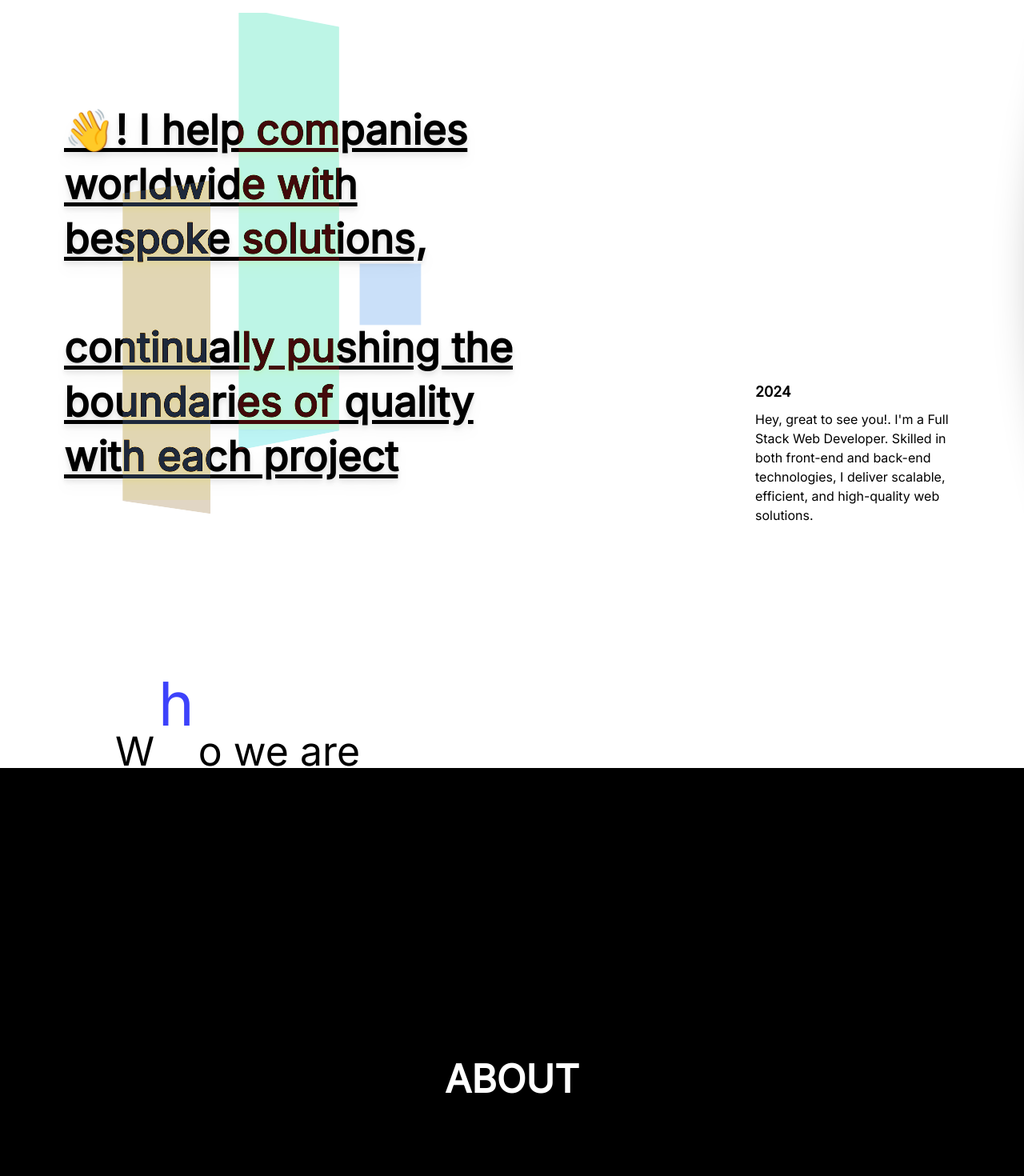
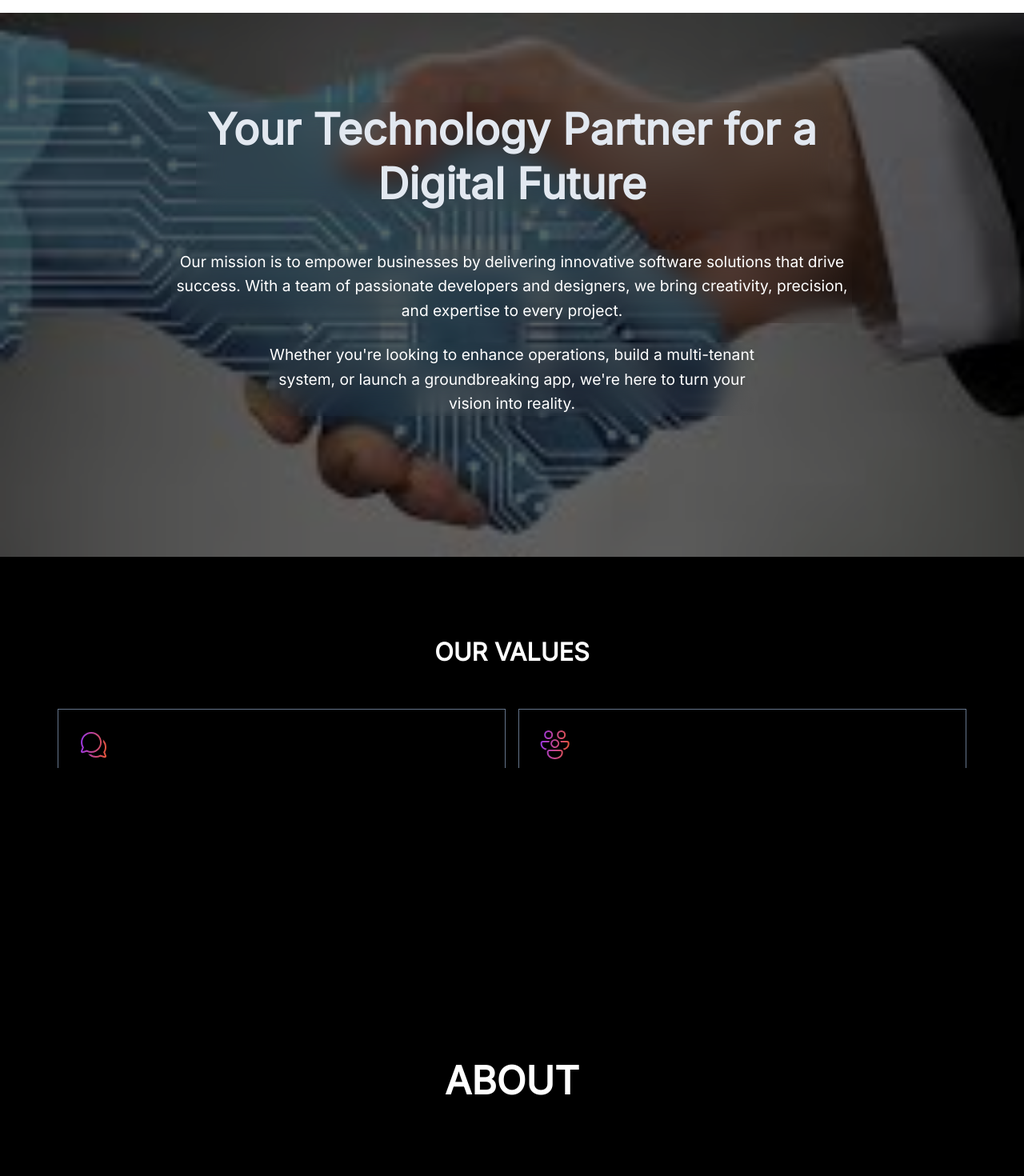
Before and after one commit to Abdullahhost/my-portfolio, a Next.js app: page /about in a window 1280 px wide. Shown: the part 80-1550 px from the top of the page at 80% size. Built offline with nearby package versions, Linux system fonts and the light colour scheme.

Commit message:
about page design

```diff
--- a/app/about/page.tsx
+++ b/app/about/page.tsx
@@ -11,6 +11,7 @@ import AboutBanner from "../components/about/AboutBanner"
 import AboutMe from "../components/about/AboutMe"
 import AboutMyServices from "../components/about/AboutMyServices"
 import { Metadata } from "next"
+import AboutValues from "../components/about/AboutValues"
 export const metadata: Metadata = {
   title: "About - Page",
   description: "I help companies worldwide with bespoke solutions, continually pushing the boundaries of quality with each project",
@@ -34,6 +35,7 @@ const About = () => {
               <ul className="hidden lg:flex items-center gap-10">
                 <MenuItem linkName={"Home"} />
                 <MenuItem linkName={"About"} />
+                <MenuItem linkName={"Project"} />
                 <MenuItem linkName={"Contact"} />
               </ul>
 
@@ -49,6 +51,7 @@ const About = () => {
 
       <main>
         <AboutBanner />
+        <AboutValues />
         <AboutMe />
         <AboutMyServices />
       </main>
--- a/app/components/about/AboutBanner.tsx
+++ b/app/components/about/AboutBanner.tsx
@@ -1,40 +1,19 @@
+
 
 
 const AboutBanner = () => {
     return (
-        <section
-            className="bg-white pb-10 pt-16 px-8 md:pt-28 md:pb-16 md:px-20 w-full h-fit min-h-[calc(100vh_-_96px)]
-                  lg:min-h-[calc(100vh_-_96px)] overflow-hidden flex justify-between
-                 flex-wrap lg:flex-nowrap lg:gap-0 gap-20">
-            <div className="relative w-full">
+        <section className=" relative w-full h-[85vh] px-4 md:px-8 flex items-center flex-col justify-center lg:justify-start text-white py-16 backgroundImage">
 
-                <div className="absolute top-[20%] left-[70px] w-28 h-[50vh]
-                bg-slate-800 backdrop-sepia rotateFor3d mix-blend-difference z-20"></div>
-
-                <div className="absolute top-[-20%] left-[220px] w-32 h-full animate-pulse
-                 bg-red-950 backdrop-sepia mix-blend-difference  rotateFor3dReverse z-20"></div>
-
-                <div className="absolute bottom-[50%] right-[50%] w-12 h-12 animate-ping
-              mix-blend-difference  bg-yellow-800"></div>
-
-                <h2 className="text-[7vw] lg:text-[5vw] xl:text-[4vw] underline
-              underline-offset-4  leading-[5vh] md:leading-[7.5vh] lg:leading-[8.5vh]
-              text-black font-bold h-full w-full lg:max-w-[65%] drop-shadow-lg ">
-
-                    👋! I help companies worldwide with bespoke solutions,<br /><br /> continually pushing the boundaries of quality with each project
-
-                </h2>
-            </div>
-            <div className="flex flex-col justify-end items-start gap-4 lg:gap-2 max-w-full
-                md:max-w-[50%] lg:max-w-[20vw]">
-                <h2 className="text-6xl font-bold"> <small className=" text-xl lg:text-lg"> 2024</small ></h2>
-                <p>Hey, great to see you!. I'm a Full Stack Web Developer. Skilled in both front-end and back-end technologies, I deliver scalable, efficient, and high-quality web solutions. </p>
-            </div>
-
-
-
+            <h2 className="text-[9vw] backdrop-blur-lg my-4 lg:my-12 leading-[11vw] md:text-[5.2vw] md:leading-[6vw] lg:text-[4.2vw] lg:leading-[5.3vw] font-bold w-full lg:w-[65%]  text-slate-200 text-center">Your Technology Partner for a Digital Future</h2>
+            <h4 className="w-full text-center backdrop-blur-lg  lg:w-[70%] text-md md:text-xl lg:text-[1.5vw] lg:leading-[2.4vw]">Our mission is to empower businesses by delivering innovative software solutions that drive success. With a team of passionate developers and designers, we bring creativity, precision, and expertise to every project.
+            </h4><br />
+            <h3 className="w-full text-center backdrop-blur-lg  lg:w-[50%] text-md md:text-xl lg:text-[1.5vw] lg:leading-[2.4vw]">Whether you're looking to enhance operations, build a multi-tenant system, or launch a groundbreaking app, we're here to turn your vision into reality.</h3>
         </section>
     )
 }
 
 export default AboutBanner
+
+
+// https://diffco.us/about-us/
--- a/app/components/about/AboutMe.tsx
+++ b/app/components/about/AboutMe.tsx
@@ -9,7 +9,7 @@ const AboutMe = () => {
     return (
         <section className="w-full pt-12 px-8 md:pt-40 md:px-20  bg-white">
             <div className="px-0 lg:px-[5vw]">
-                <h2 className="relative text-[10vw] py-8 lg:pb-24 leading-9 md:text-[7vw] lg:text-[3.9vw]">
+                <h2 className="relative text-[8vw] py-8 lg:pb-24 leading-9 md:text-[5vw] lg:text-[3.9vw]">
                     <span className="-rotate-[0deg] inline-block">W</span>
                     <span className="inline-block text-deasign text-[14vw] md:text-[9vw] lg:text-[5.9vw] text-[#3D42FB]">h</span>
                     <span>o</span>
@@ -27,19 +27,19 @@ const AboutMe = () => {
 
                 <div className="px-0 lg:px-[5vw]">
                     <strong className="text-[30px] font-medium inline-block rotate-90"> → </strong>
-                    <p className="text-[6vw]  leading-normal md:leading-9 md:text-[3vw] lg:text-[1.9vw]" >
+                    <p className="text-[4vw]  leading-normal md:leading-9 md:text-[3vw] lg:text-[1.9vw] lg:leading-[3vw] xl:leading-[2.5vw] " >
 
-                        I'm Expert in full-stack MERN development, focusing on performance, scalability, and exceptional user experiences.
+                        We are Expert in full-stack MERN development, focusing on performance, scalability, and exceptional user experiences.
 
                     </p>
                     <div className={`${showDetails ? " h-[250px]" : "h-0"} transition-all duration-700 relative overflow-hidden w-full`}>
 
-                        <p className={`${showDetails ? "text-md" : "text-[50px]"} absolute top-0 left-0 w-full h-full mt-10 pointer-events-none transition-all duration-700`}> As a passionate MERN stack developer, I specialize in crafting dynamic, high-performance web applications.
+                        <p className={`${showDetails ? "text-md" : "text-[50px]"} absolute top-0 left-0 w-full h-full mt-10 pointer-events-none transition-all duration-700`}> As a passionate MERN stack developer, We specialize in crafting dynamic, high-performance web applications.
                             With a deep understanding of MongoDB, Express.js, React.js, and Node.js,
-                            I build seamless full-stack solutions that prioritize scalability, efficiency, and user experience.
-                            My expertise spans from designing robust backend architectures to developing intuitive front-end interfaces,
+                            we build seamless full-stack solutions that prioritize scalability, efficiency, and user experience.
+                            our expertise spans from designing robust backend architectures to developing intuitive front-end interfaces,
                             ensuring every project is both functional and visually compelling.
-                            I am committed to continuous learning,
+                            we are committed to continuous learning,
                             leveraging the latest technologies and best practices to deliver
                             innovative solutions that drive growth and exceed expectations.</p>
                         <div className={`w-full ${showDetails ? "h-0" : "h-[250px]"} duration-700 transition-all backdrop-blur-lg absolute bottom-0 left-0`}>
@@ -50,11 +50,11 @@ const AboutMe = () => {
                 </div>
                 <div>
                     <Image
-                        className=" min-w-full md:min-w-[400px] md:max-w-[500px] h-full"
+                        className=" min-w-full md:min-w-[400px] object-cover md:max-w-[500px] h-full"
                         alt="About Image"
                         width={1000}
                         height={1000}
-                        src={"/portfolio.png"}
+                        src={"/teamImage.jpg"}
                     />
                 </div>
             </div>
--- /dev/null
+++ b/app/components/about/AboutValues.tsx
@@ -0,0 +1,43 @@
+import React from 'react'
+
+const AboutValues = () => {
+    return (
+        <div className='w-full text-white bg-black  controlLargeScreen p-4 md:p-8 lg:p-12 lg:pb-24'>
+            <h2 className='text-[5.3vw] md:text-[2.9vw] text-center lg:text-[2.4vw] font-bold uppercase my-12'>Our Values</h2>
+            <div className='w-full grid grid-cols-1 lg:grid-cols-2 gap-4'>
+                <div className="p-4 lg:p-6 border cursor-pointer bgGradientForValueBox transition-all border-slate-500">
+                    <div>
+                        <svg xmlns="http://www.w3.org/2000/svg" width="40" height="40" fill="none"><path d="M17.077 4c-7.18 0-13 5.82-13 13 0 2.302.599 4.467 1.65 6.344l-1.591 4.164c-.587 1.535.825 3.083 2.407 2.64l4.975-1.393A12.953 12.953 0 0017.077 30c7.18 0 13-5.82 13-13s-5.82-13-13-13zm-11 13c0-6.075 4.924-11 11-11 6.075 0 11 4.925 11 11s-4.925 11-11 11a10.95 10.95 0 01-5.005-1.201l-.348-.179-5.72 1.602 1.938-5.071-.257-.42A10.944 10.944 0 016.077 17zm16.925 19a12.97 12.97 0 01-9.854-4.52c1.127.305 2.305.482 3.52.515A10.95 10.95 0 0023.002 34a10.95 10.95 0 005.004-1.201l.349-.179 5.72 1.602-1.939-5.072.257-.419A10.943 10.943 0 0034.002 23c0-2.309-.712-4.452-1.927-6.221a15.021 15.021 0 00-.47-3.525A12.969 12.969 0 0136.002 23c0 2.302-.6 4.467-1.65 6.344l1.59 4.164c.587 1.535-.825 3.083-2.407 2.64l-4.975-1.393A12.953 12.953 0 0123.002 36z" fill="url(#paint0_linear_10559_5088)" /><defs><linearGradient id="paint0_linear_10559_5088" x1="4" y1="4" x2="38.469" y2="6.801" gradientUnits="userSpaceOnUse"><stop stop-color="#9935E8" /><stop offset="1" stop-color="#E85535" /></linearGradient></defs></svg>
+
+                    </div>
+                    <h3 className='text-md md:2xl text-3xl my-3'>Excellence</h3>
+                    <p className='my-3'>Lorem ipsum, dolor sit amet consectetur adipisicing elit. Non labore error blanditiis dolorem odit aperiam quam asperiores magnam! Reprehenderit quae modi, mollitia excepturi eius delectus sunt. Consequatur illo et delectus!</p>
+                </div>
+                <div className="p-4 lg:p-6 border cursor-pointer bgGradientForValueBox transition-all border-slate-500">
+                    <div>
+                        <svg xmlns="http://www.w3.org/2000/svg" width="41" height="40" fill="none"><path fill-rule="evenodd" clip-rule="evenodd" d="M12.667 2a5.5 5.5 0 110 11 5.5 5.5 0 010-11zm0 2a3.5 3.5 0 100 7 3.5 3.5 0 000-7zm1.365 11H5.667a3 3 0 00-3 3v1c0 3.175 2.411 6.424 6.63 7.569a5.026 5.026 0 011.563-1.707C6.864 24.228 4.667 21.518 4.667 19v-1a1 1 0 011-1h7.65c.143-.708.387-1.38.715-2zm2.392 0a5.489 5.489 0 014.243-2c1.708 0 3.234.778 4.242 2a5.486 5.486 0 011.258 3.5 5.5 5.5 0 11-9.743-3.5zm1.08 2a3.501 3.501 0 106.328 3 3.501 3.501 0 00-6.328-3zm12.97 7.862a5.026 5.026 0 011.563 1.707c4.218-1.145 6.63-4.394 6.63-7.569v-1a3 3 0 00-3-3H27.3c.328.62.572 1.292.716 2h7.65a1 1 0 011 1v1c0 2.518-2.198 5.228-6.193 5.862zm-.833 1.88A2.988 2.988 0 0027.667 26h-14a2.99 2.99 0 00-2.19.95 2.99 2.99 0 00-.81 2.05v1c0 3.943 3.719 8 10 8 6.28 0 10-4.057 10-8v-1c0-.9-.397-1.709-1.026-2.259zM12.667 29a1 1 0 011-1h14a1 1 0 011 1v1c0 2.875-2.865 6-8 6-5.136 0-8-3.125-8-6v-1zm21.5-21.5a5.5 5.5 0 10-11 0 5.5 5.5 0 0011 0zm-9 0a3.5 3.5 0 117 0 3.5 3.5 0 01-7 0z" fill="url(#paint0_linear_10559_5059)" /><defs><linearGradient id="paint0_linear_10559_5059" x1="2.667" y1="2" x2="41.347" y2="5.158" gradientUnits="userSpaceOnUse"><stop stop-color="#9935E8" /><stop offset="1" stop-color="#E85535" /></linearGradient></defs></svg>
+                    </div>
+                    <h3 className='text-md md:2xl text-3xl my-3'>Innovation</h3>
+                    <p className='my-3'>Lorem ipsum dolor, sit amet consectetur adipisicing elit. Quod necessitatibus dolorum excepturi dolores. Libero nesciunt laudantium reiciendis id, sunt delectus consequatur. Exercitationem nihil nostrum quis iusto harum, rem et eaque!</p>
+                </div>
+                <div className="p-4 lg:p-6 border cursor-pointer bgGradientForValueBox transition-all border-slate-500">
+                    <div>
+                        <svg xmlns="http://www.w3.org/2000/svg" width="41" height="40" fill="none"><path d="M11.334 6a1 1 0 00-.858.486l-6 10a1 1 0 00.09 1.154l15 18a1 1 0 001.536 0l15-18a1 1 0 00.09-1.155l-6-10A1 1 0 0029.333 6h-18zM7.1 16l4.8-8h3.957l-3.2 8H7.1zm5.55 2l4.533 11.657L7.469 18h5.18zm7.684 14.24L14.796 18h11.076l-5.538 14.24zM14.81 16l3.2-8h4.645l3.2 8H14.811zm13.2 0l-3.2-8h3.956l4.8 8H28.01zm.006 2H33.2l-9.715 11.657L28.017 18z" fill="url(#paint0_linear_10559_5080)" /><defs><linearGradient id="paint0_linear_10559_5080" x1="4.333" y1="6" x2="38.685" y2="8.991" gradientUnits="userSpaceOnUse"><stop stop-color="#9935E8" /><stop offset="1" stop-color="#E85535" /></linearGradient></defs></svg>
+                    </div>
+                    <h3 className='text-md md:2xl text-3xl my-3'>Collaboration</h3>
+                    <p className='my-3'>Lorem ipsum dolor sit amet consectetur adipisicing elit. Sit impedit doloribus, animi perspiciatis illum non dicta eaque, fuga necessitatibus omnis iste doloremque! Dolores perspiciatis laborum delectus nihil aliquid saepe minus.</p>
+                </div>
+                <div className="p-4 lg:p-6 border cursor-pointer bgGradientForValueBox transition-all border-slate-500">
+                    <div>
+                        <svg xmlns="http://www.w3.org/2000/svg" width="40" height="40" fill="none"><path d="M17.077 4c-7.18 0-13 5.82-13 13 0 2.302.599 4.467 1.65 6.344l-1.591 4.164c-.587 1.535.825 3.083 2.407 2.64l4.975-1.393A12.953 12.953 0 0017.077 30c7.18 0 13-5.82 13-13s-5.82-13-13-13zm-11 13c0-6.075 4.924-11 11-11 6.075 0 11 4.925 11 11s-4.925 11-11 11a10.95 10.95 0 01-5.005-1.201l-.348-.179-5.72 1.602 1.938-5.071-.257-.42A10.944 10.944 0 016.077 17zm16.925 19a12.97 12.97 0 01-9.854-4.52c1.127.305 2.305.482 3.52.515A10.95 10.95 0 0023.002 34a10.95 10.95 0 005.004-1.201l.349-.179 5.72 1.602-1.939-5.072.257-.419A10.943 10.943 0 0034.002 23c0-2.309-.712-4.452-1.927-6.221a15.021 15.021 0 00-.47-3.525A12.969 12.969 0 0136.002 23c0 2.302-.6 4.467-1.65 6.344l1.59 4.164c.587 1.535-.825 3.083-2.407 2.64l-4.975-1.393A12.953 12.953 0 0123.002 36z" fill="url(#paint0_linear_10559_5088)" /><defs><linearGradient id="paint0_linear_10559_5088" x1="4" y1="4" x2="38.469" y2="6.801" gradientUnits="userSpaceOnUse"><stop stop-color="#9935E8" /><stop offset="1" stop-color="#E85535" /></linearGradient></defs></svg>
+
+                    </div>
+                    <h3 className='text-md md:2xl text-3xl my-3'>Integrity</h3>
+                    <p className="my-3" >Lorem ipsum, dolor sit amet consectetur adipisicing elit. Non labore error blanditiis dolorem odit aperiam quam asperiores magnam! Reprehenderit quae modi, mollitia excepturi eius delectus sunt. Consequatur illo et delectus!</p>
+                </div>
+            </div>
+        </div>
+    )
+}
+
+export default AboutValues
--- a/app/components/form/MailingForm.tsx
+++ b/app/components/form/MailingForm.tsx
@@ -17,12 +17,6 @@ const MailingForm = () => {
                 />
 
                 <div className="text-white mt-20">
-                    <div className="relative group mb-10">
-                        <div className="absolute transition-all top-0 pointer-events-none mix-blend-darken group-hover:bg-[#0000] left-0 w-full h-full bg-[#00000085]">
-
-                        </div>
-                        <iframe className='' src="https://maps.google.com/maps?q=24.116151068726616, 89.96896248310726&hl=es&z=14&amp;output=embed" width="80%" height="250" allowFullScreen></iframe>
-                    </div>
                     <LinkBox />
                 </div>
 
--- a/app/components/header/Header.tsx
+++ b/app/components/header/Header.tsx
@@ -17,7 +17,7 @@ const Header = () => {
             <ul className="hidden lg:flex items-center gap-10 text-white">
               <MenuItem linkName={"Home"} />
               <MenuItem linkName={"About"} />
-              <MenuItem linkName={"Projects"} />
+              <MenuItem linkName={"Project"} />
               <MenuItem linkName={"Contact"} />
             </ul>
             <div className="block lg:hidden">
--- a/app/contact/page.tsx
+++ b/app/contact/page.tsx
@@ -33,6 +33,7 @@ const Contact = () => {
               <ul className="hidden lg:flex items-center gap-10">
                 <MenuItem linkName={"Home"} />
                 <MenuItem linkName={"About"} />
+                <MenuItem linkName={"Project"} />
                 <MenuItem linkName={"Contact"} />
               </ul>
 
@@ -46,9 +47,9 @@ const Contact = () => {
       </header >
       <main className="w-full px-4 py-12 md:px-24 md:py-24 mt-16 lg:mt-12 ">
         <div className=" w-full lg:w-3/4">
-          <h2 className="text-neutral-50 text-[7vw] md:text-[6vw] lg:text-[4.5vw] first-letter:text-[#3D42FB] first-letter:font-bold inline-block">Let’s build your digital success together. </h2>
+          <h2 className="text-neutral-50 text-[7vw] md:text-[6vw] lg:text-[4.5vw] first-letter:text-[#3D42FB] first-letter:font-bold inline-block">Let’s Build Something Great Together </h2>
           <br />
-          <small className="text-[3vw] md:text-[2vw] lg:text-[1.4vw] text-neutral-400 block w-full lg:w-4/6 mt-4">Reach out to discuss your project needs. I’m here to help with innovative web solutions tailored to your vision.</small>
+          <small className="text-[3vw] md:text-[2vw] lg:text-[1.4vw] text-neutral-400 block w-full lg:w-4/6 mt-4">Reach out to discuss your project, request a quote, or ask a question. We’d love to hear from you.</small>
         </div>
 
         <MailingForm />
--- a/app/globals.css
+++ b/app/globals.css
@@ -32,7 +32,7 @@ body {
 }
 .controlLargeScreen {
   margin: 0 auto;
-  width: min(100% - 3rem, 185ch);
+  width: min(100% - 3rem, 170ch);
 }
 .bgGradient {
   background-color: #8ec5fc;
@@ -279,6 +279,21 @@ body {
   writing-mode: vertical-lr;
   text-orientation: mixed;
 }
+.backgroundImage {
+  z-index: 1;
+  background: url("/aboutBanner.jpg") center / cover;
+}
+.backgroundImage::before {
+  content: "";
+  position: absolute;
+  top: 0;
+  left: 0;
+  width: 100%;
+  height: 100%;
+  background: #0009;
+  /* mask-image: linear-gradient(90deg, red, #1a1313 20%, #000000 80%, green); */
+  z-index: -1;
+}
 .testForAni {
   box-shadow: -24px 16px 64px 0 rgba(0, 0, 0, 0.384);
   @apply w-[50%] bg-yellow-500 p-12  transition-all duration-700;
@@ -303,6 +318,16 @@ body {
   30% {
     box-shadow: 24px 16px 64px 0 rgba(0, 0, 0, 0.137);
   }
+}
+.bgGradientForValueBox {
+  transition: all ease-in-out 0.5s;
+  /* background: linear-gradient(45deg, #000, lightblue); */
+}
+.bgGradientForValueBox:hover {
+  transition: all ease-in-out 0.5s;
+  /* background: linear-gradient(#000, lightblue); */
+  background: lightgreen;
+  color: #000;
 }
 
 /* ============ * ============== */
--- a/app/type/index.ts
+++ b/app/type/index.ts
@@ -33,7 +33,6 @@ export type InputType = {
 export type UserType = {
     userName: string;
     userEmail: string;
-    userOrganization: string;
     userMessage: string;
     sendingEmail?: boolean;
 }
```
Also changed, not shown: app/components/about/AboutMyServices.tsx (+4 -4 lines), app/components/form/Form.tsx (+3 -13 lines), public/aboutBanner.jpg (added), public/teamImage.jpg (added).
